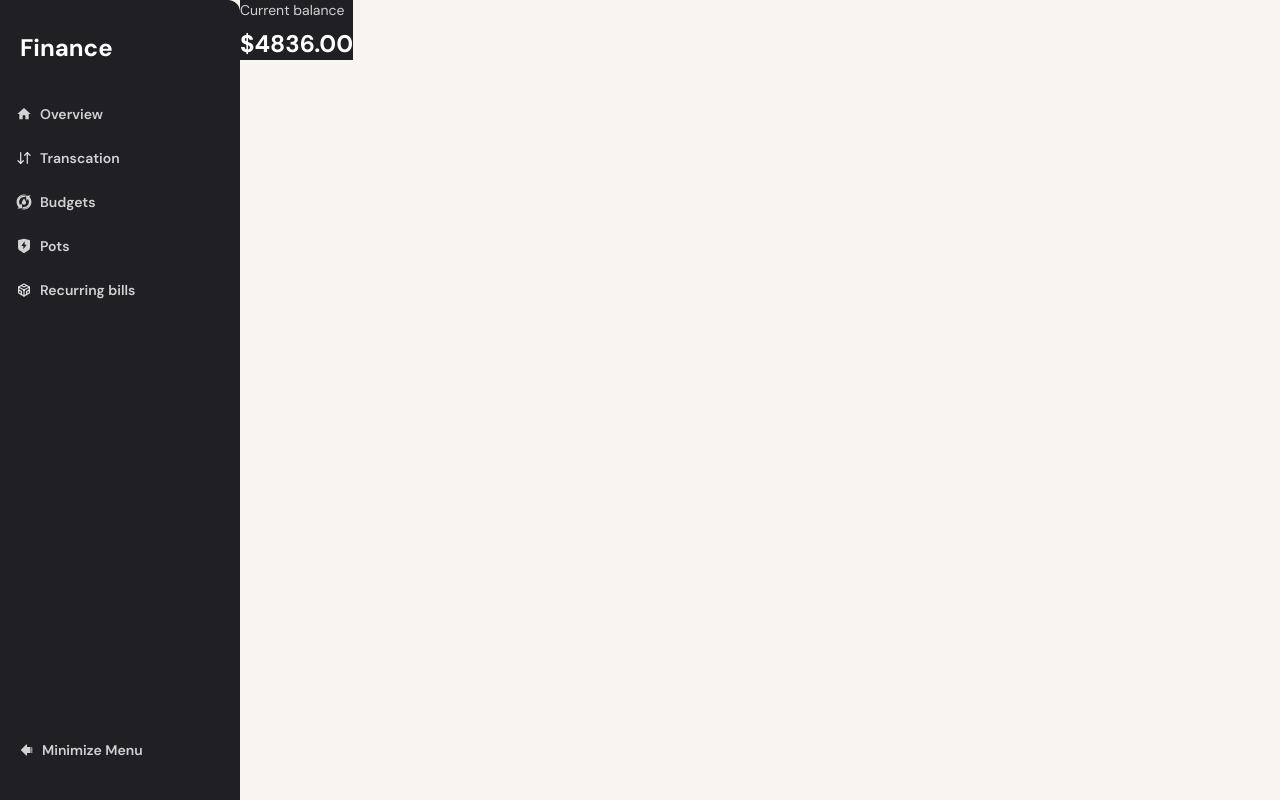
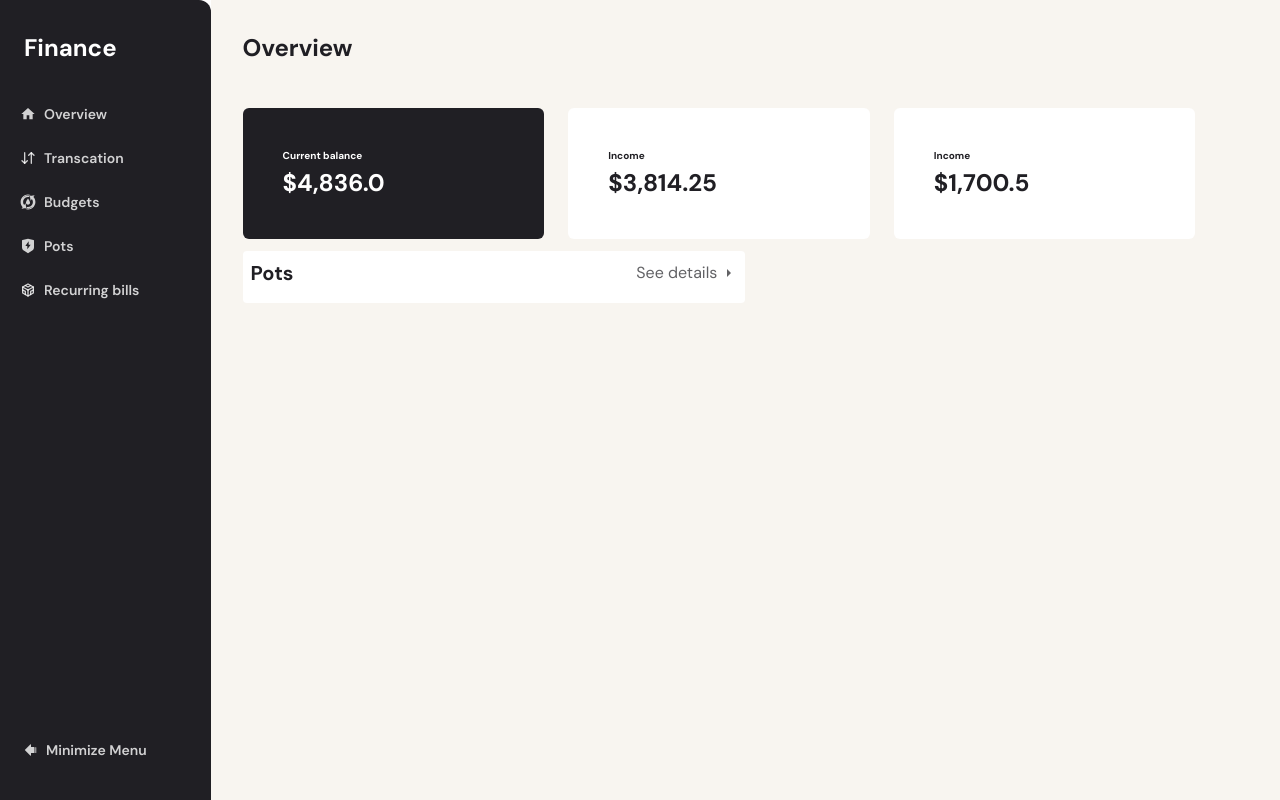
Before and after one commit to SandyAbasman/Personal-finance-app, a React (Vite) app: page / in a window 1280 px wide. Built offline with nearby package versions, Linux system fonts and the light colour scheme.

Commit message:
working on overviewPage

```diff
--- a/src/App.jsx
+++ b/src/App.jsx
@@ -10,12 +10,12 @@ import Sidebar from './component/Sidebar'
 
 function App() {
   return (
-    <div className=" w-screen h-screen flex flex-row bg-background">
-      <div>
+    <div className=" w-screen  h-screen flex justify-start  flex-row">
+      <div className=" h-full">
         <Sidebar />
       </div>
 
-      <div>
+      <div className=" w-full bg-background p-4 h-full">
         <Routes>
           <Route path="/" element={<Overview />} />
           <Route path="/transaction" element={<Transaction />} />
--- a/src/component/CurrentBalance.jsx
+++ b/src/component/CurrentBalance.jsx
@@ -1,10 +1,10 @@
 import React from 'react'
 
-export default function CurrentBalance({ heading, amount }) {
+export default function CurrentBalance({ heading, amount, bgColour, textColor }) {
   return (
-    <div className="flex flex-col gap-2  bg-blue">
-      <p className="text-sm text-white/80">{heading}</p>
-      <p className="text-2xl text-white font-bold">${amount}.00</p>
+    <div className={`flex flex-col gap-1  w-[30%] p-10 h-auto   bg-${bgColour}  rounded-md`}>
+      <p className={`text-[10px] font-bold text-${textColor}`}>{heading}</p>
+      <p className={`text-2xl text-${textColor}  font-bold`}>${amount}</p>
     </div>
   )
 }
--- /dev/null
+++ b/src/component/Pot.jsx
@@ -0,0 +1,19 @@
+import React from 'react'
+import { IoMdArrowDropright } from 'react-icons/io'
+
+export default function Pot() {
+  return (
+    <div className="flex  flex-col gap-2 bg-white rounded">
+      <div className="flex flex-row justify-between items-center p-2 ">
+        <h2 className="font-bold text-xl text-blue">Pots</h2>
+        <p className="text-nowrap flex flex-row justify-start items-center gap-1 text-blue/70">
+          See details
+          <span>
+            <IoMdArrowDropright color="text-blue/70" />
+          </span>
+        </p>
+      </div>
+      <div></div>
+    </div>
+  )
+}
--- a/src/component/Sidebar.jsx
+++ b/src/component/Sidebar.jsx
@@ -29,7 +29,7 @@ export default function Sidebar() {
   return isOpen ? (
     <div
       className={
-        'w-60 h-full py-4 pb-8 px-1 flex  flex-col justify-between items-start bg-blue rounded-tr-xl text-white'
+        'w-full h-full py-4 pb-8 px-2 flex  flex-col justify-between items-start bg-blue rounded-tr-xl text-white'
       }
     >
       <div className=" w-[100%] font-light flex flex-col pr-2 gap-2   text-white/80">
--- a/src/pages/overview.jsx
+++ b/src/pages/overview.jsx
@@ -1,11 +1,36 @@
 import React from 'react'
 import CurrentBalance from '../component/CurrentBalance'
 import data from '../utilis/data.json'
+import Pot from '../component/Pot'
 
 export default function Overview() {
   return (
-    <div className="flex flex-col gap-3 bg-background">
-      <CurrentBalance heading="Current balance" amount={data.balance.current} />
+    <div className="w-full h-auto flex flex-col gap-3 p-4">
+      <h2 className="text-blue font-bold pb-8  text-2xl">Overview</h2>
+      <div className=" flex flex-wrap  flex-row gap-6">
+        <CurrentBalance
+          bgColour={'blue'}
+          textColor={'white'}
+          heading="Current balance"
+          amount={data.balance.current}
+        />
+        <CurrentBalance
+          bgColour={'white'}
+          textColor={'blue'}
+          heading="Income"
+          amount={data.balance.income}
+        />
+        <CurrentBalance
+          bgColour={'white'}
+          textColor={'blue'}
+          heading="Income"
+          amount={data.balance.expenses}
+        />
+      </div>
+
+      <div className="w-1/2 h-auto">
+        <Pot />
+      </div>
     </div>
   )
 }
--- a/src/utilis/data.json
+++ b/src/utilis/data.json
@@ -1,8 +1,8 @@
 {
   "balance": {
-    "current": 4836.0,
-    "income": 3814.25,
-    "expenses": 1700.5
+    "current": "4,836.0",
+    "income": "3,814.25",
+    "expenses": "1,700.5"
   },
   "transactions": [
     {
--- a/tailwind.config.js
+++ b/tailwind.config.js
@@ -6,7 +6,6 @@ module.exports = {
       colors: {
         'blue': '#201F24',
         'grey': '#AFAFB0',
-        'white': '#FFFFFF',
         'text-blue': '#202022',
         "background": '#F8F5F0',
         'green': '#2F7266',
```
